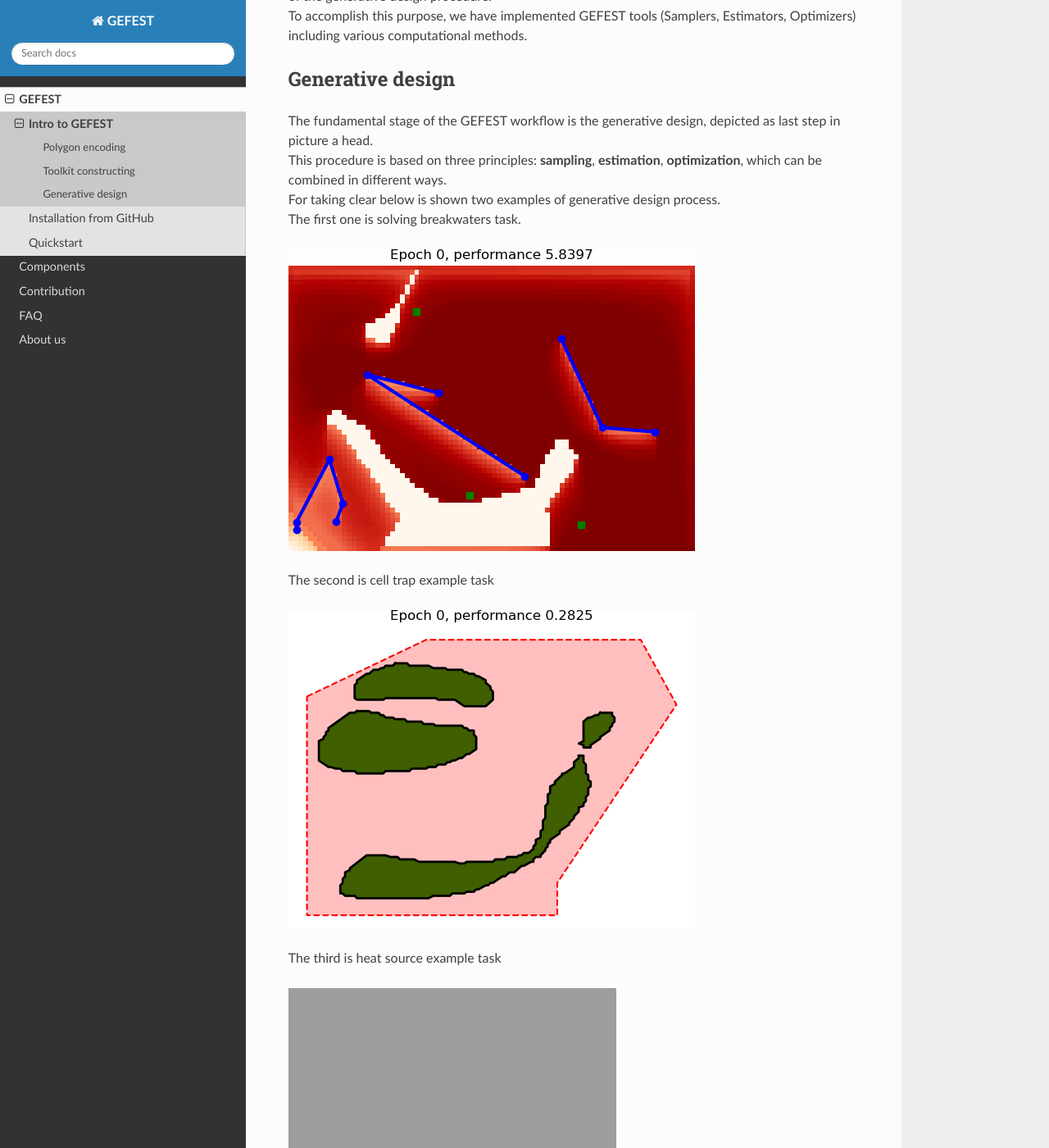
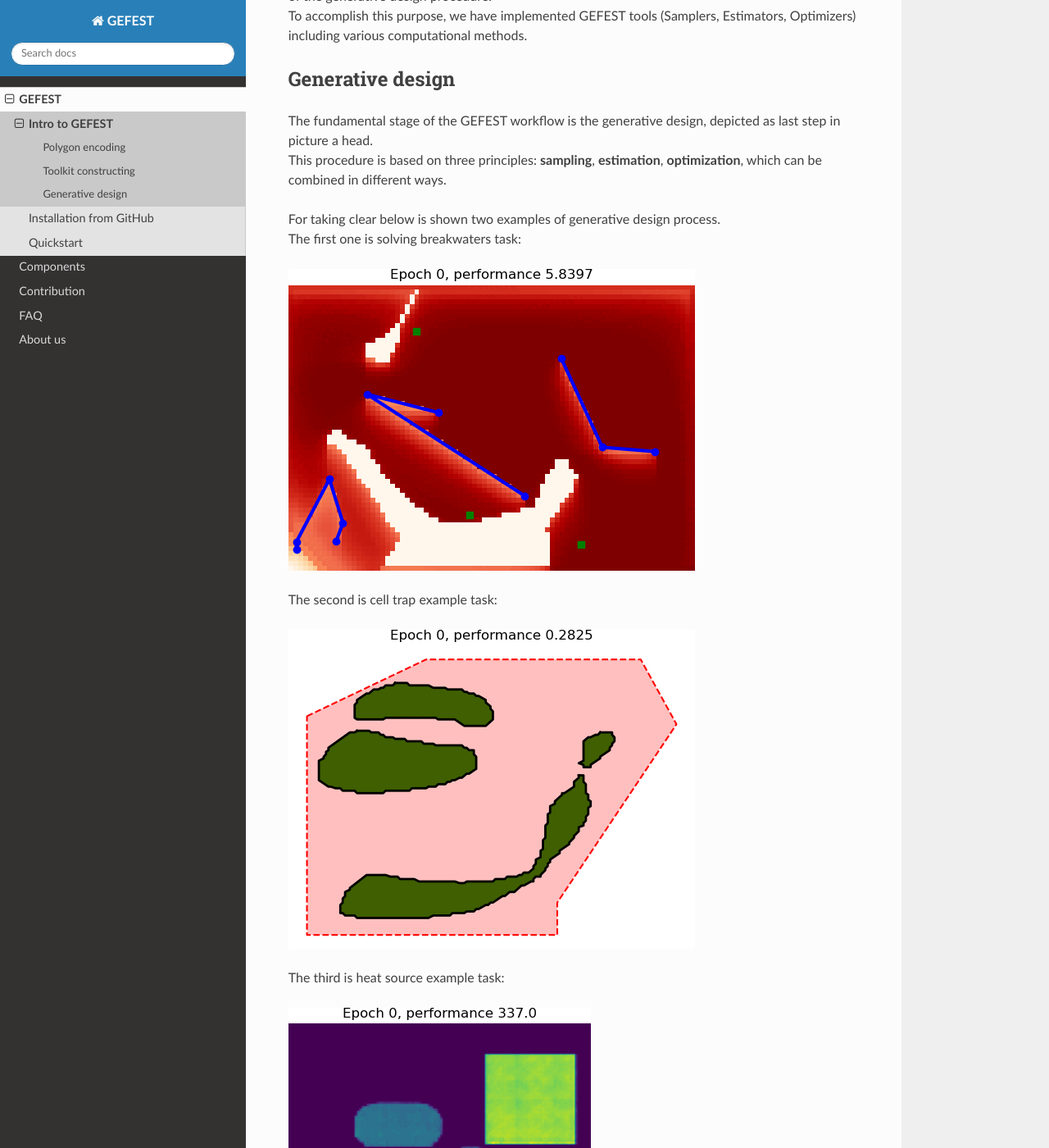
Before and after one commit to aimclub/GEFEST, a Sphinx documentation site: the page built from docs/source/gefest/gefest.rst, in a window 1280 px wide and 1400 px high, scrolled down 927 px. Shown: the whole window at 82% size. Built offline with Sphinx 7.4.7 and the Read the Docs theme 2.0.0, drawn with Linux system fonts in a browser that asks for light colours; some of the changed lines change nothing that is shown.

Commit message:
Gifs upd 2

```diff
--- a/docs/source/gefest/gefest.rst
+++ b/docs/source/gefest/gefest.rst
@@ -30,15 +30,16 @@ Generative design
 
 | The fundamental stage of the GEFEST workflow is the generative design, depicted as last step in picture a head.
 | This procedure is based on three principles: **sampling**, **estimation**, **optimization**, which can be combined in different ways.
+
 | For taking clear below is shown two examples of generative design process.
-| The first one is solving breakwaters task.
+| The first one is solving breakwaters task:
 
 .. image:: ../../img/breakwaters.*
 
-| The second is cell trap example task
+| The second is cell trap example task:
 
 .. image:: ../../img/selez.*
 
-| The third is heat source example task
+| The third is heat source example task:
 
-.. image:: ../../img/head.*
+.. image:: ../../img/heat.*
```
